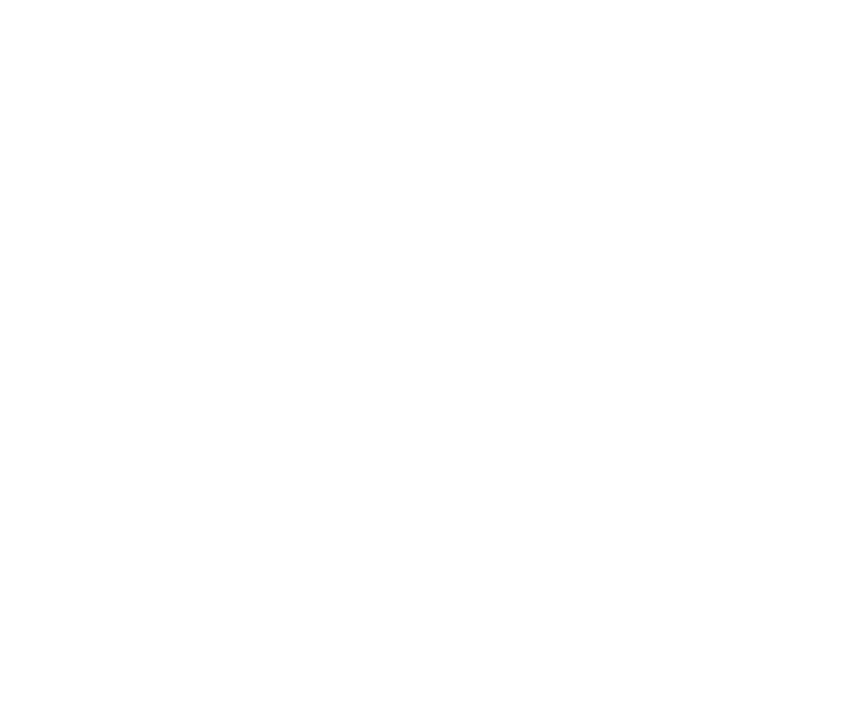
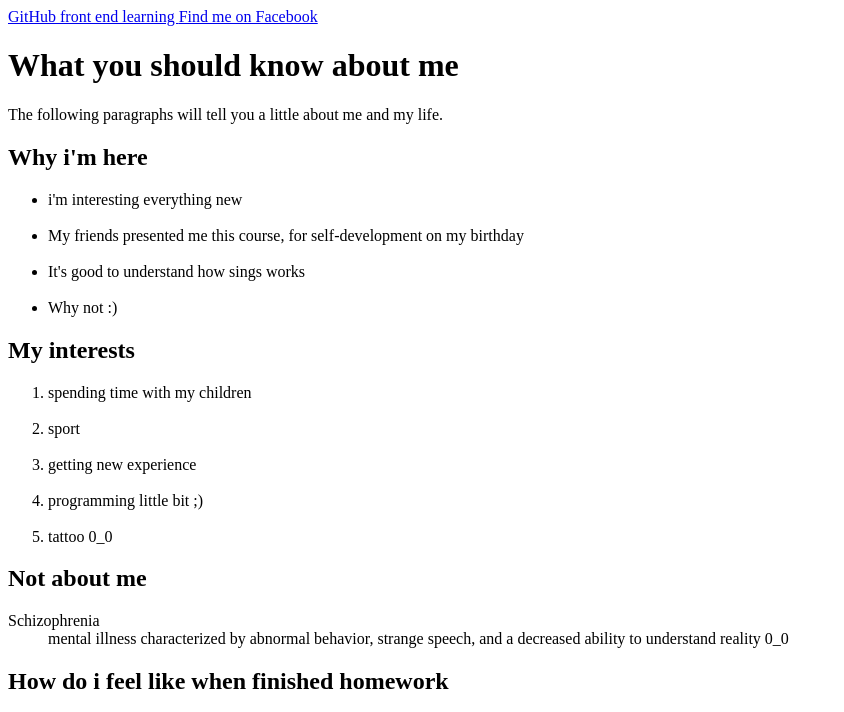
Before and after one commit to alekseysylakovsc/front_end_learning, a plain HTML site: page HTML_TEST/Index.html in a window 1280 px wide. Shown: the top 712 px of the page, without its empty margins (0-844 px from the left). Drawn offline with Linux system fonts and the light colour scheme.

Commit message:
homework #1

```diff
--- a/HTML_TEST/Index.html
+++ b/HTML_TEST/Index.html
@@ -1,10 +1,115 @@
 <!DOCTYPE html>
 <html lang="en">
-<head>
-	<meta charset="UTF-8">
-	<title>Title</title>
-</head>
-<body>
+	<head>
+		<title>
+			Sylakov Aleksey
+		</title>
+	</head>
+	<body>
+		<header>
+			<nav>
+				<a href="https://github.com/alekseysylakovsc/front_end_learning" target="_blank">
+					GitHub front end learning
+				</a>
+				<a href="https://www.facebook.com/alexey.sylakov" target="_blank">
+					Find me on Facebook
+				</a>
+			</nav>
+		</header>
+		<main>
+			<h1>
+				What you should know about me
+			</h1>
+			<p>
+				The following paragraphs will tell you a little about me and my life.
+			</p>
+			<h2>
+				Why i'm here
+			</h2>
+			<ul>
+				<li>
+					i'm interesting everything new
+				</li>
+				<br>
+				<li>
+					My friends presented me this course, for self-development on my birthday
+				</li>
+				<br>
+				<li>
+					It's good to understand how sings works
+				</li>
+				<br>
+				<li>
+					Why not :)
+				</li>
+			</ul>
+			<h2>
+				My interests
+			</h2>
+			<ol>
+				<li>
+					spending time with my children
+				</li>
+				<br>
+				<li>
+					sport
+				</li>
+				<br>
+				<li>
+					getting new experience
+				</li>
+				<br>
+				<li>
+					programming little bit ;)
+				</li>
+				<br>
+				<li>
+					tattoo 0_0
+				</li>
+			</ol>
+			<h2>
+				Not about me
+			</h2>
+			<dl>
+				<dt>
+					Schizophrenia
+				</dt>
+				<dd>
+					mental illness characterized by abnormal behavior, strange speech, and a decreased ability to understand reality 0_0
+				</dd>
+			</dl>
 
-</body>
+			<h2>
+				How do i feel like when finished homework
+			</h2>
+			<img src="IMG_1135.JPG">
+			<h2>
+				How do i look like
+			</h2>
+			<img
+					alt="Tired Squidward should be here"
+					src="https://i.kym-cdn.com/photos/images/original/000/817/665/853.png"
+			>
+			<h2>
+				What i want point to
+			</h2>
+			<p>
+				Now when <b>my homework done</b>, i'll <b>go home to rest</b>, but... i'll get up at 7:00 am to go for training 0_0 and after long working day i'll come to <b>Hillel</b> to learn something new. Pls forgive me if i'll sleep on studying ?!? )))
+			</p>
+			<br>
+			<br>
+			<br>
+			<button>
+				THAT'S ALL FOLKS
+			</button>
+		</main>
+			<br>
+			<br>
+			<br>
+		<footer>
+			<p>
+				Special thanks to Perejro
+			</p>
+		</footer>
+	</body>
 </html>
```
Also changed, not shown: HTML_TEST/IMG_1135.JPG (added).
